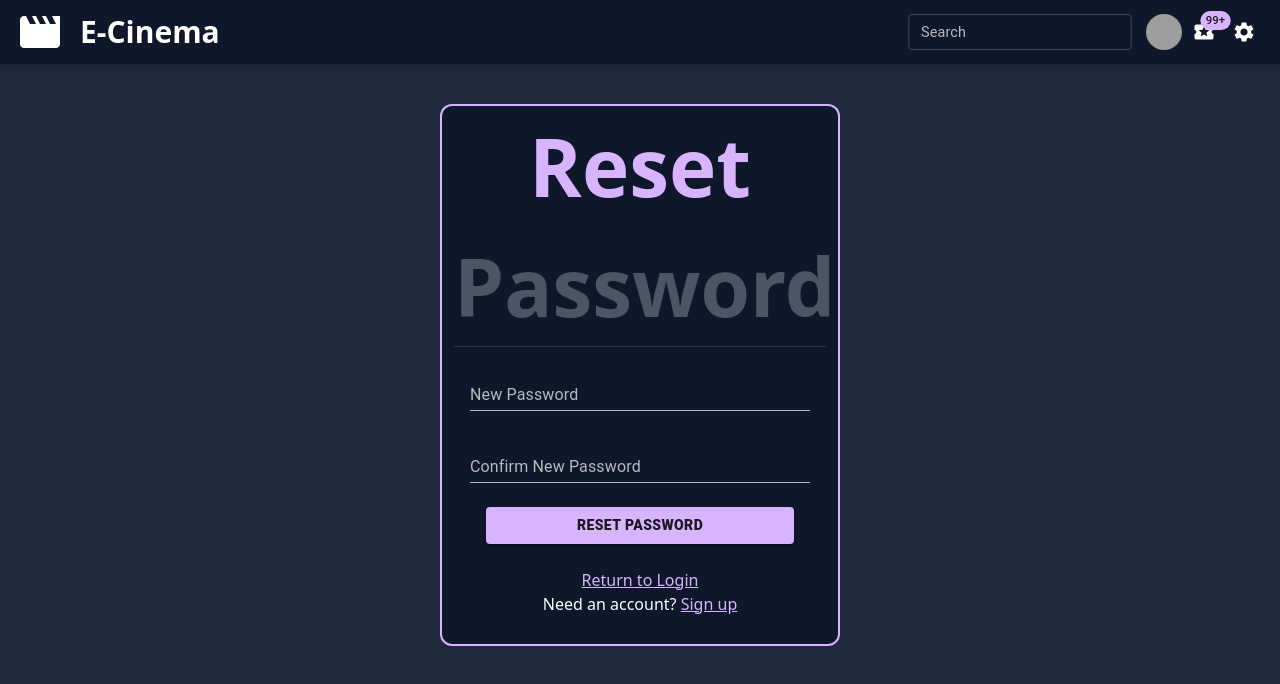
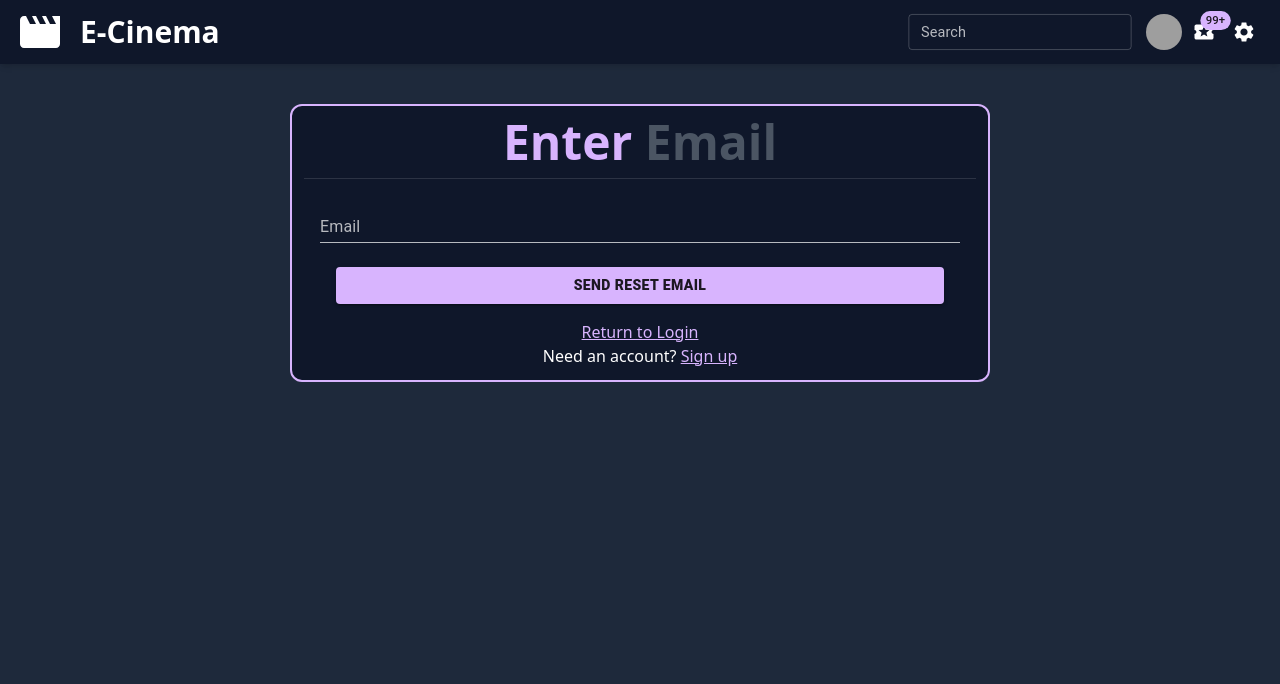
Before and after one commit to Razvan789/4050-FrontEnd, a Next.js app: page /resetPassword in a window 1280 px wide. Shown: the top 684 px of the page. Built offline with nearby package versions, Linux system fonts and the light colour scheme; grey boxes are pictures that could not be loaded.

Commit message:
Added a router section to reset password to provide room for email input

```diff
--- a/src/components/styleBox.tsx
+++ b/src/components/styleBox.tsx
@@ -7,7 +7,7 @@ interface StyleBoxProps {
 
 export default function StyleBox({children, className} : StyleBoxProps) {
   return (
-    <div className={className + " rounded-xl border-2 border-purple-300 w-[400px] mx-auto my-10 p-3 pt-0 bg-slate-900"}>
+    <div className={className + " rounded-xl border-2 border-purple-300 w-[400px] lg:w-[700px] mx-auto my-10 p-3 pt-0 bg-slate-900"}>
       {children}
     </div>
   )
--- a/src/pages/resetPassword.tsx
+++ b/src/pages/resetPassword.tsx
@@ -3,27 +3,47 @@ import Layout from '../components/layout'
 import { TextField, Button, Divider } from '@mui/material'
 import StyleBox from '../components/styleBox'
 import Link from 'next/link'
+import { useRouter } from 'next/router'
 
 
 export default function ResetPassword() {
+    const router = useRouter();
     return (
         <Layout>
             <StyleBox>
-                <h1 className="w-full text-center text-5xl md:text-[5rem] leading-normal font-extrabold text-gray-600 ">
+                {router.query.token ?
+                    <>
+                        <h1 className="w-full text-center text-5xl leading-normal font-extrabold text-gray-600 ">
                             <span className="text-purple-300">Reset</span> Password
                         </h1>
-                <Divider  />
+                        <Divider />
                         <form className='flex flex-col space-y-6 p-4'>
                             <TextField variant='standard' type="password" label='New Password'></TextField>
                             <TextField variant='standard' type="password" label='Confirm New Password'></TextField>
                             <Link href='/login'>
                                 <Button className='bg-purple-300 m-4 mt-8 font-extrabold ' variant='contained'>Reset Password</Button>
                             </Link>
+
+                        </form>
+                    </>
+                    :
+                    <>
+                        <h1 className="w-full text-center text-5xl leading-normal font-extrabold text-gray-600 ">
+                            <span className="text-purple-300">Enter</span> Email
+                        </h1>
+                        <Divider />
+                        <form className='flex flex-col space-y-6 p-4'>
+                            <TextField id='emailInput' variant='standard' type="email" label='Email'></TextField>
+                            <Link href='/resetPassword?token=123'>
+                                <Button className='bg-purple-300 m-4 mt-8 font-extrabold ' variant='contained'>Send Reset Email</Button>
+                            </Link>
+                        </form>
+                    </>
+                }
                 <div className="flex flex-col text-center">
                     <Link href='/login'><p className='text-purple-300 cursor-pointer underline'>Return to Login</p></Link>
                     <p className="text-white">Need an account? <Link href='/signUp'><span className="cursor-pointer underline text-purple-300">Sign up</span></Link></p>
                 </div>
-                </form>
             </StyleBox>
         </Layout>
     )
--- a/src/pages/signUp.tsx
+++ b/src/pages/signUp.tsx
@@ -6,9 +6,12 @@ import { DatePicker } from '@mui/x-date-pickers'
 import { useState } from 'react'
 import dayjs, { Dayjs } from 'dayjs';
 import Link from 'next/link'
+import useWindowDimensions from '../utils/windowControl'
+
 export default function SignUp() {
     const [cardDetailsOpen, setCardDetailsOpen] = useState(false);
     const [expirationDate, setExpirationDate] = useState<Dayjs | null>(null);
+    const screen = useWindowDimensions();
 
     function handleOpenCard() {
         if (cardDetailsOpen) {
@@ -24,23 +27,24 @@ export default function SignUp() {
                 <h1 className="w-full text-center text-5xl md:text-[5rem] leading-normal font-extrabold text-gray-600 ">
                     <span className="text-purple-300">Sign</span> Up
                 </h1>
-                <form className='flex flex-col space-y-6 p-4'>
+                <div className="lg:flex">
+                    <form className='flex flex-col space-y-6 p-4 mb-4 w-full'>
                         <TextField variant='standard' type="email" label='Email'></TextField>
                         <TextField variant='standard' type="text" label='Username'></TextField>
                         <TextField variant='standard' type="password" label='Password'></TextField>
                         <TextField variant='standard' type="password" label='Confirm Password'></TextField>
-
-                    <Button onClick={handleOpenCard}> {cardDetailsOpen ? "Not Right Now" : "Add a Payment Method"}</Button>
                     </form>
-                <div className={cardDetailsOpen ? "block" : "hidden"}>
-                    <Divider />
+                    <div className={cardDetailsOpen ? "block w-full" : "hidden"}>
+                        {/* <Divider className='lg:float-left' orientation={
+                            screen?.width >= 1024 ? "vertical" : "horizontal"
+                            } /> */}
                         <form className='flex flex-col space-y-6 p-4 mb-4'>
                             <TextField variant='standard' type="text" label='Cardholder Name'></TextField>
                             <TextField variant='standard' type="text" label='Card Number'></TextField>
                             <DatePicker views={['year', 'month']}
                                 label="Year and Month"
-                            minDate={dayjs('2012-03-01')}
-                            maxDate={dayjs('2023-06-01')}
+                                minDate={dayjs()}
+                                maxDate={dayjs().add(10, 'year')}
                                 value={expirationDate}
                                 onChange={(newValue) => {
                                     setExpirationDate(newValue);
@@ -50,9 +54,13 @@ export default function SignUp() {
                             <TextField variant='standard' type="text" label='CCV'></TextField>
                         </form>
                     </div>
+                </div>
+                <Button className='w-full my-2' onClick={handleOpenCard}> {cardDetailsOpen ? "Not Right Now" : "Add a Payment Method"}</Button>
+
                 <Link href='/login'>
                     <Button className="bg-purple-300 w-full font-extrabold" variant='contained'>Sign Up</Button>
                 </Link>
+                <Link href='/login'><p className='text-purple-300 cursor-pointer text-center mt-3 underline'>Return to Login</p></Link>
             </StyleBox>
         </Layout>
     )
--- /dev/null
+++ b/src/utils/windowControl.tsx
@@ -0,0 +1,30 @@
+import { useEffect, useState } from "react";
+
+function getWindowDimensions() {
+    if (typeof window !== "undefined") {
+        const { innerWidth: width, innerHeight: height } = window;
+        return {
+            width,
+            height,
+        };
+    }
+}
+
+export default function useWindowDimensions() {
+
+    const [windowDimensions, setWindowDimensions] = useState(
+        getWindowDimensions()
+    );
+
+    useEffect(() => {
+        function handleResize() {
+            setWindowDimensions(getWindowDimensions());
+        }
+        if (window !== undefined) {
+            window.addEventListener("resize", handleResize);
+            return () => window.removeEventListener("resize", handleResize);
+        }
+    }, []);
+
+    return windowDimensions;
+}
```
Lines whose indentation alone changed are shown as unchanged.
